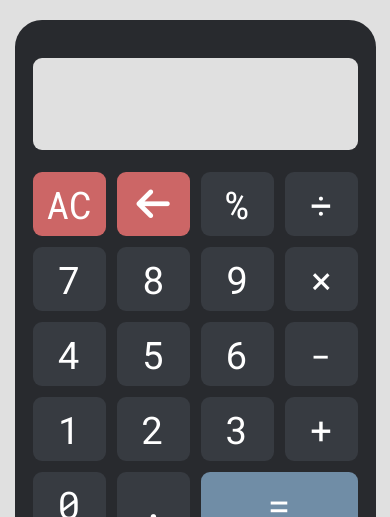
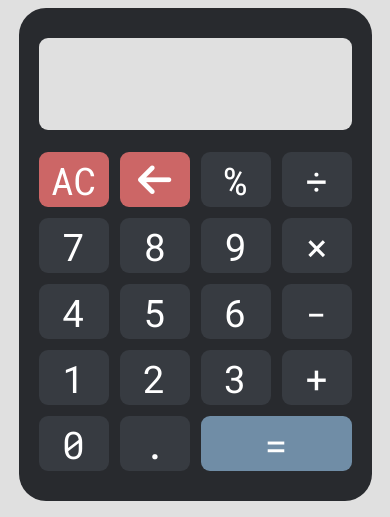
Before and after one commit to angelofallars/top-calculator, a website: page index.html in a window 390 px wide. Shown: the top 517 px of the page. Drawn offline with Linux system fonts and the light colour scheme.

Commit message:
fix: fix padding/margin in mobile

```diff
--- a/assets/css/styles.css
+++ b/assets/css/styles.css
@@ -235,13 +235,12 @@ a {
 
 @media all and (max-width: 600px) {
   #container {
-    margin-top: 20px;
+    margin-top: 8px;
     gap: 20px;
   }
 
   #calc {
-    padding-left: 18px;
-    padding-right: 18px;
+    padding: 30px 20px;
   }
 
   .calc__display {
@@ -251,9 +250,9 @@ a {
   }
 
   .calc__btn {
-    width: 73px;
-    flex-basis: 73px;
-    transition: background-color 4s;
+    width: 70px;
+    height: 55px;
+    flex-basis: 70px;
   }
 
   .calc__btn:active {
```
